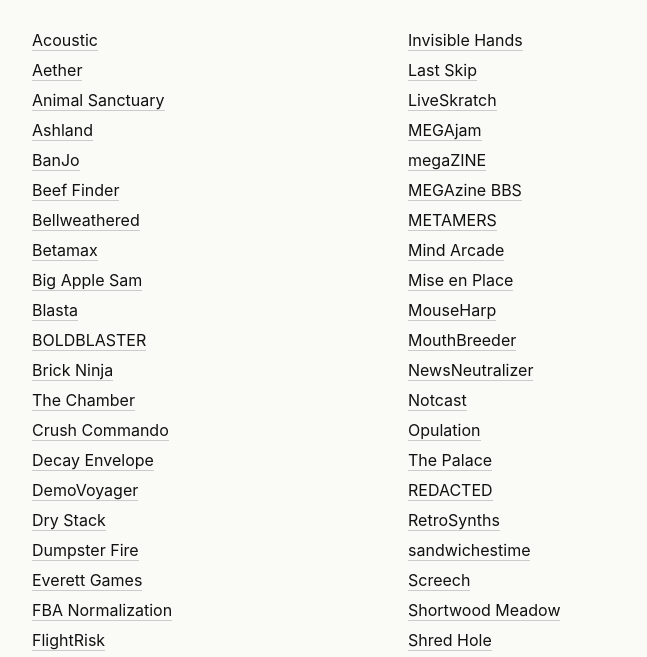
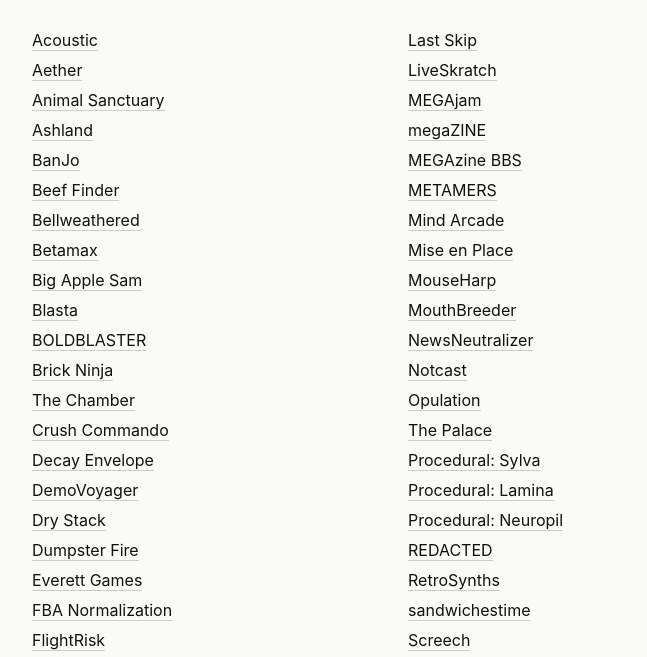
Before and after one commit to samuelling/samuelling.github.io, a plain HTML site: page projects/index.html in a window 1280 px wide. Shown: the part 127-784 px from the top of the page, without its empty margins (248-895 px from the left). Drawn offline with Linux system fonts and the light colour scheme.

Commit message:
Turn on Pages for procedural and list its three pieces
Adds new-repos/procedural so the New repo workflow enables GitHub Pages
on the existing samuelling/procedural (it leaves contents alone), and
lists Neuropil, Lamina and Sylva on the project page.

Co-Authored-By: Claude Fable 5.2 <noreply@anthropic.com>
Claude-Session: https://claude.ai/code/session_019Q61qb4w1RKBPqyKMdvpTt

```diff
--- a/projects/index.html
+++ b/projects/index.html
@@ -58,6 +58,9 @@
     <li><a href="/notcast/">Notcast</a></li>
     <li><a href="/opulation/">Opulation</a></li>
     <li><a href="/the-palace/">The Palace</a></li>
+    <li><a href="/procedural/forest/">Procedural: Sylva</a></li>
+    <li><a href="/procedural/lamina/">Procedural: Lamina</a></li>
+    <li><a href="/procedural/">Procedural: Neuropil</a></li>
     <li><a href="/redacted/">REDACTED</a></li>
     <li><a href="/retrosynths/">RetroSynths</a></li>
     <li><a href="/sandwichestime/">sandwichestime</a></li>
```
Also changed, not shown: 1 other file.
